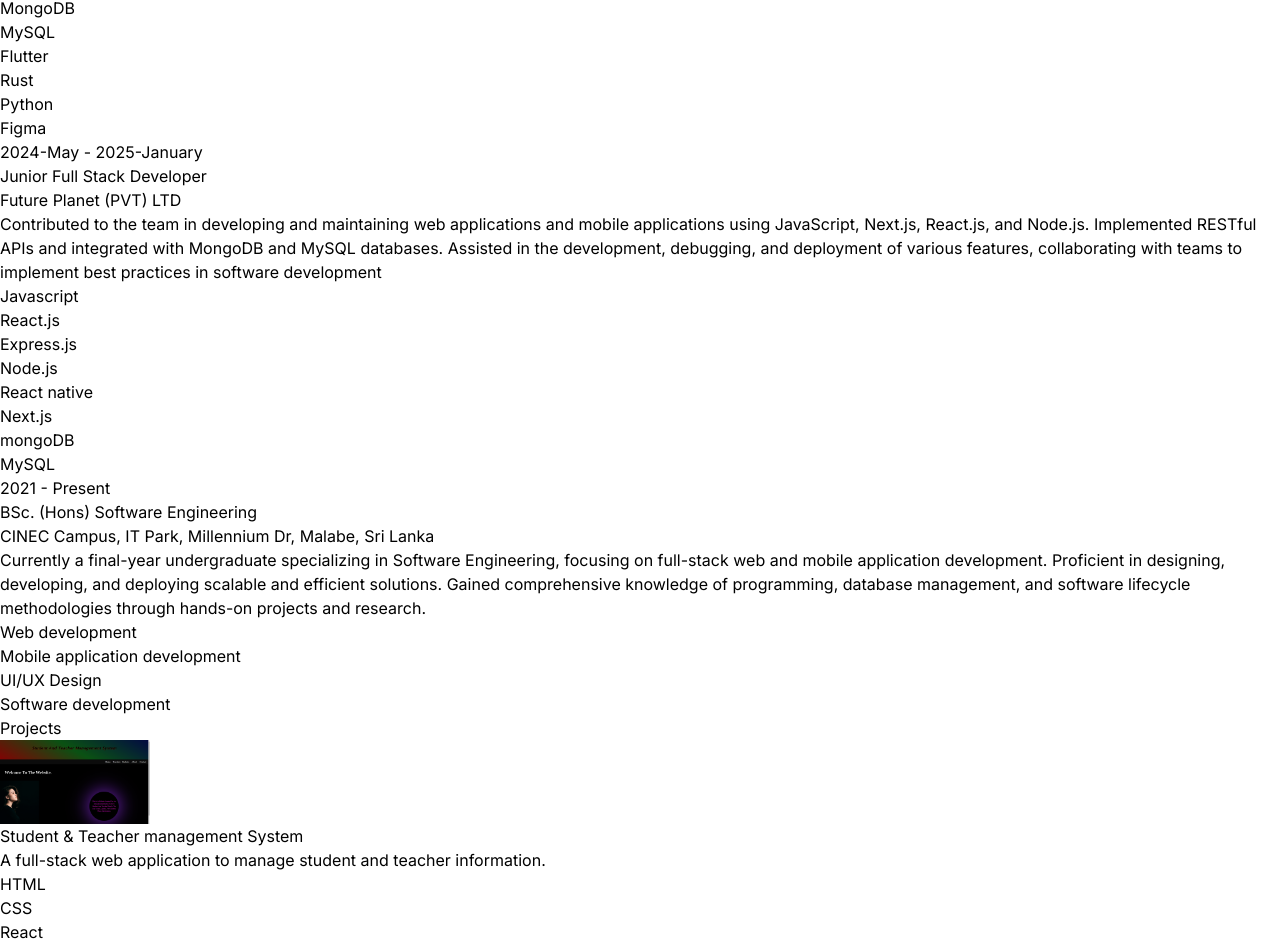
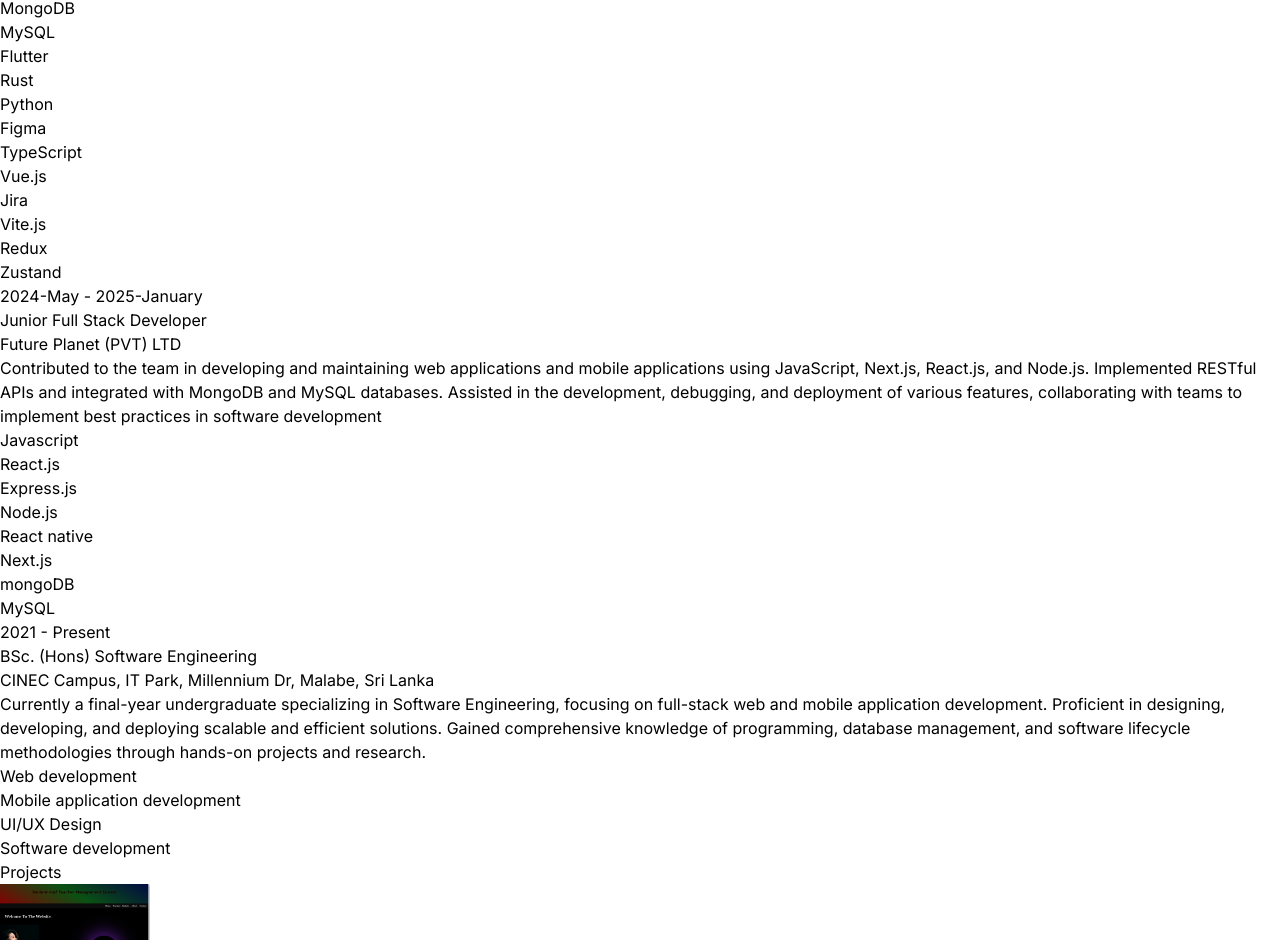
Before and after one commit to Chathuranga-Niroshana/MyPortfolio, a React (Vite) app: page / in a window 1280 px wide. Shown: the part 4316-5256 px from the top of the page. Built offline with nearby package versions, Linux system fonts and the light colour scheme; a web font is replaced by a local one.

Commit message:
Update index.js

```diff
--- a/src/assets/constants/index.js
+++ b/src/assets/constants/index.js
@@ -17,7 +17,7 @@ export const EXPERIENCES = [
     role: "Software Engineer",
     company: "Soft Vision Technologies (PVT) LTD",
     description: `Developing, designing and project managing softwares such as web applications, mobile applications, desktop applications and participating in the software development process using React Native, Flutter, Python JavaScript, Next.js, React.js, Node.js and other software development languages and frameworks. Assist in the development, debugging, and deployment of various features, Leading and collaborating with teams to implement best practices in software development`,
-    technologies: ["JavaScript", "React.js", "Node.js", "Express.js", "React native", "MongoDB", "MySQL", "Flutter", "Rust", "Python", "Figma"],
+    technologies: ["JavaScript", "React.js", "Node.js", "Express.js", "React native", "MongoDB", "MySQL", "Flutter", "Rust", "Python", "Figma", "TypeScript", "Vue.js", "Jira", "Vite.js" , "Redux", "Zustand"],
   },
   {
     year: "2024-May - 2025-January",
```
